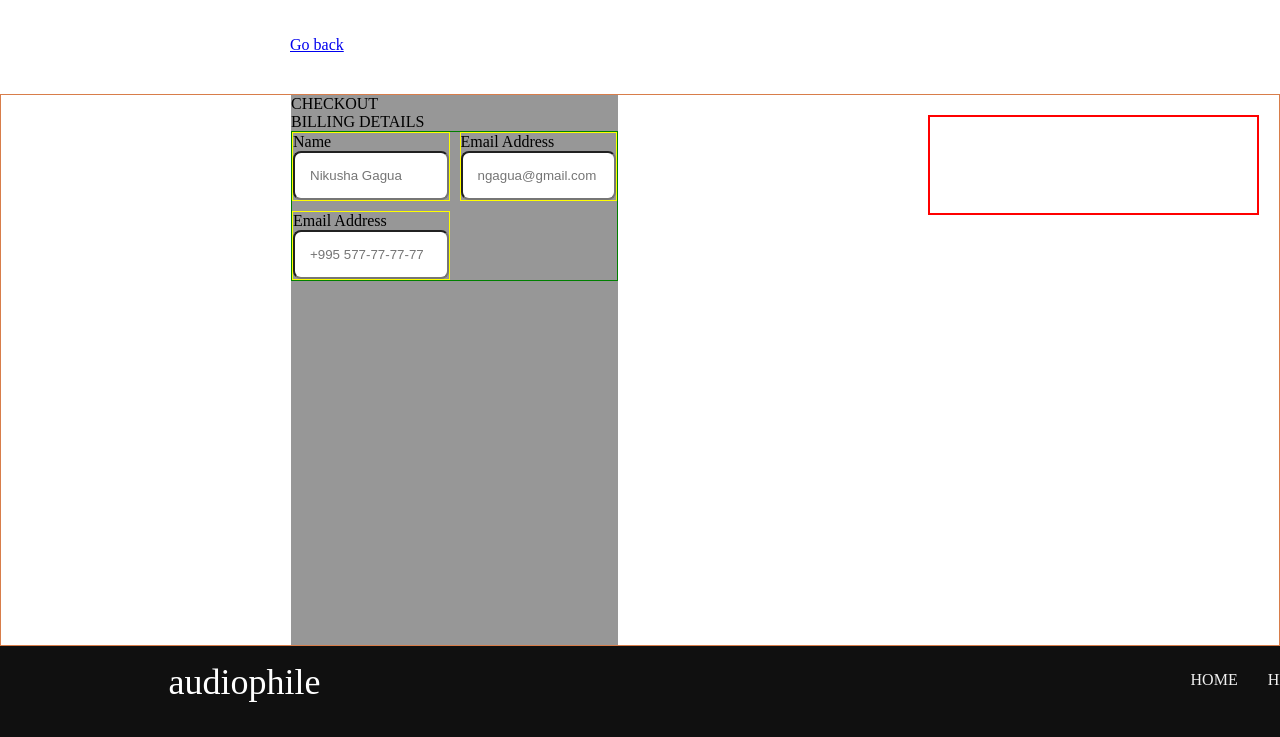
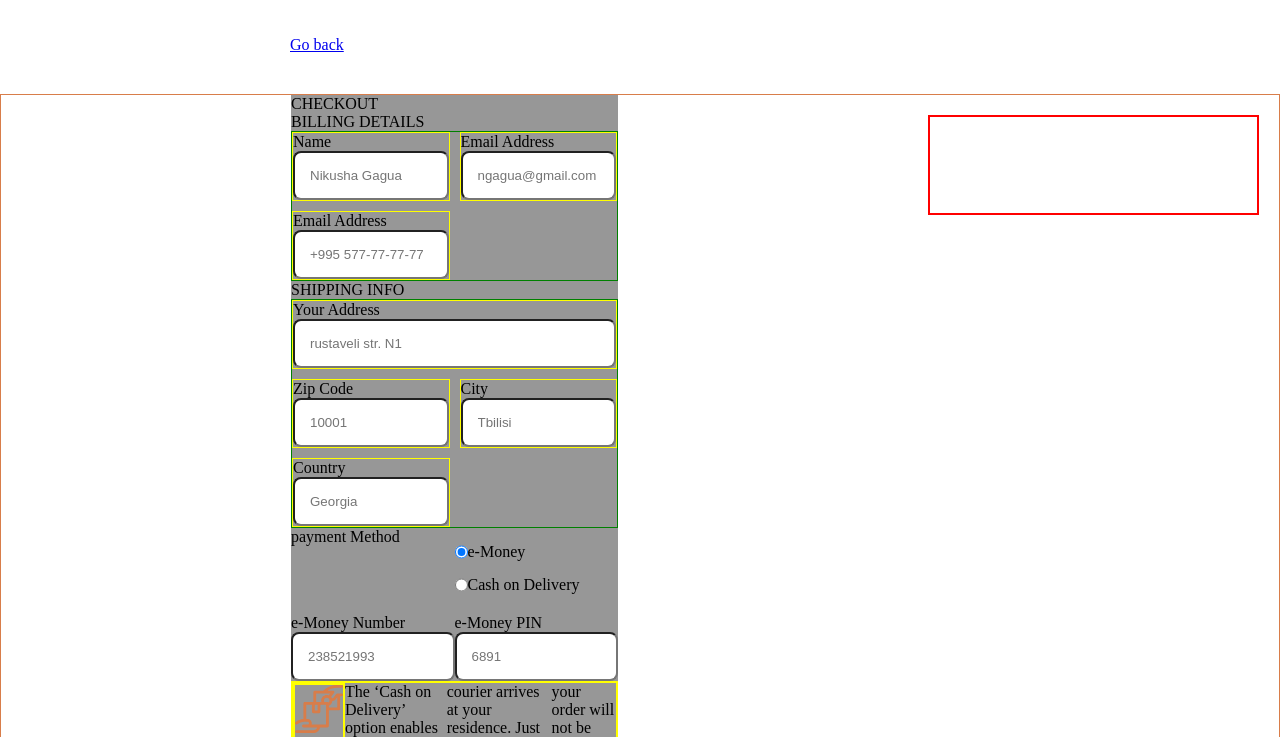
Before and after one commit to ngagua/e-commerce, a website: page src/pages/checkout.html in a window 1280 px wide. Shown: the part 63-800 px from the top of the page. Drawn offline with Linux system fonts and the light colour scheme.

Commit message:
second commit

```diff
--- a/src/css/style.css
+++ b/src/css/style.css
@@ -396,7 +396,6 @@
 
 .chekout-container{
   margin: 0 290px;
-  height: 550px;
   background: #979797;
 
 }
@@ -427,7 +426,6 @@ border: 1px solid green;
   position: relative;
   appearance: none;
   transition: all 0.2s ease 0s;
-  font-weight: var(--chakra-fontWeights-bold);
   border-radius: 0.5rem;
   padding: 15px;
 
@@ -443,3 +441,89 @@ border: 1px solid green;
   margin: 20px;
 
 }
+
+
+
+.shipping{
+  display: grid;
+  grid-template-columns: 1fr 1fr;
+  grid-template-rows:repeat(3, 1fr) ;
+  gap: 10px;
+  justify-content: center;
+
+  align-content: center;
+border: 1px solid green;
+}
+
+.shipping-address {
+    grid-column: 1 / 3;
+
+}
+
+.shipping> div {
+  border: 1px solid yellow;
+  justify-content: center;
+
+}
+
+
+
+.shipping-input {
+  width: 100%;
+  min-width: 0px;
+  outline: transparent solid 2px;
+  outline-offset: 2px;
+  position: relative;
+  appearance: none;
+  transition: all 0.2s ease 0s;
+  border-radius: 0.5rem;
+  padding: 15px;
+
+}
+
+
+.payment{
+  display: grid;
+
+  grid-template-columns: repeat(2, 1fr) ;
+}
+.peyment-text{
+  grid-row: 1/3;
+
+}
+.radios{
+  display: flex;
+  padding-top: 15px;
+}
+
+.e-money-checked{
+  display: flex;
+  margin-top: 20px;
+
+
+}
+.e-money-checked>div{
+  flex:1;
+
+}
+
+.e-money-input-checked{
+  width: 100%;
+  min-width: 0px;
+  outline: transparent solid 2px;
+  outline-offset: 2px;
+  position: relative;
+  appearance: none;
+  transition: all 0.2s ease 0s;
+  border-radius: 0.5rem;
+  padding: 15px;
+}
+.cash-checked{
+  border: yellow solid 2px;
+  display: flex;
+  text-align: start;
+}
+.cash-checked::before{
+  content: url(/images/assets/shared/desktop/icon-cash-on-delivery.svg);
+  border: yellow solid 2px;
+}
--- a/src/pages/checkout.html
+++ b/src/pages/checkout.html
@@ -39,7 +39,7 @@
     <div class="chekout-main-container">
         <div class="chekout-container">
             <div class="chekout-title">CHECKOUT</div>
-            <div class="chekout-details">BILLING DETAILS</div>
+            <div class="chekout-section">BILLING DETAILS</div>
             <div class="billing">
                 <div class="billing-name">
                     <div class="billing-name-text ">
@@ -53,12 +53,65 @@
                     </div>
                     <div> <input class="billing-input" type="text" placeholder="ngagua@gmail.com"></div>
                 </div>
-                <div class="billingn-number">
+                <div class="billing-number">
                     <div class="billing-number-text ">
                         <p>Email Address</p>
                     </div>
                     <div> <input class="billing-input" type="text" placeholder="+995 577-77-77-77"></div>
                 </div>
+            </div>
+            <div class="chekout-section">SHIPPING INFO</div>
+            <div class="shipping">
+                <div class="shipping-address">
+                    <div class="shipping-address-text ">
+                        <p>Your Address</p>
+                    </div>
+                    <div> <input class="shipping-input" placeholder="rustaveli str. N1"></div>
+                </div>
+                <div class="shipping-zip">
+                    <div class="shipping-zip-text ">
+                        <p>Zip Code</p>
+                    </div>
+                    <div> <input class="shipping-input" type="number" placeholder="10001"></div>
+                </div>
+                <div class="shipping-city">
+                    <div class="shipping-city-text ">
+                        <p>City</p>
+                    </div>
+                    <div> <input class="shipping-input" type="text" placeholder="Tbilisi"></div>
+                </div>
+                <div class="shipping-country">
+                    <div class="shipping-country-text ">
+                        <p>Country</p>
+                    </div>
+                    <div> <input class="shipping-input" type="text" placeholder="Georgia"></div>
+                </div>
+            </div>
+            <div class="payment">
+                <div class="peyment-text">payment Method</div>
+                <div class="e-money-radio radios">
+                    <input class="e-money-input" type="radio" checked data-toggle-value="duplication">
+                    <p>e-Money</p>
+                </div>
+                <div class="cash-radio radios">
+                    <input class="cash-input " type="radio" data-toggle-value="duplication permission">
+                    <p>Cash on Delivery</p>
+                </div>
+            </div>
+            <div class="e-money-checked">
+                <div class="e-money-number">
+                    <p>e-Money Number</p>
+                    <input class="e-money-input-checked" type="number" placeholder="238521993">
+                </div>
+                <div class="e-money-pin">
+                    <p>e-Money PIN</p>
+                    <input class="e-money-input-checked" type="number" placeholder="6891">
+                </div>
+            </div>
+            <div class="cash-checked">
+                <p>The ‘Cash on Delivery’ option enables you to pay in cash when our delivery</p>
+                <p>courier arrives at your residence. Just make sure your address is correct so that</p>
+                <p>your order will not be cancelled.</p>
             </div>
         </div>
 
```
Also changed, not shown: src/scss/_variables.scss (+8 -0 lines), images/assets/shared/desktop/icon-cash-on-delivery.svg (added).
